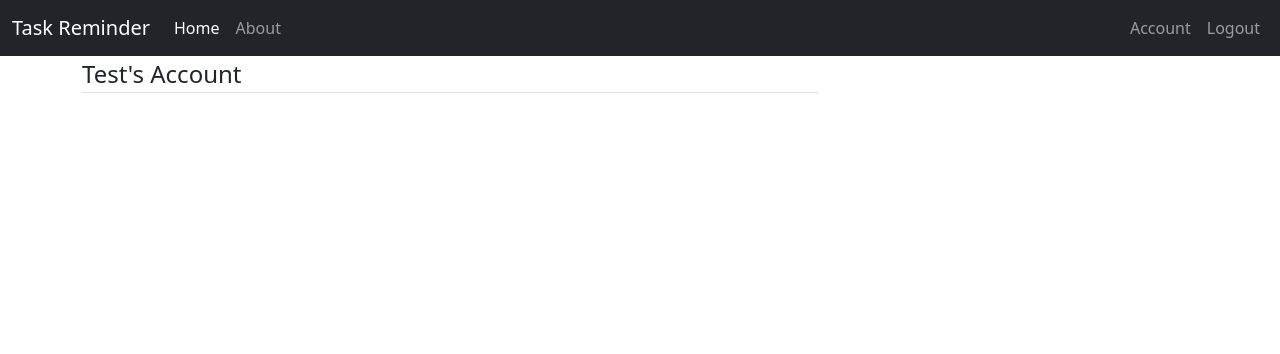
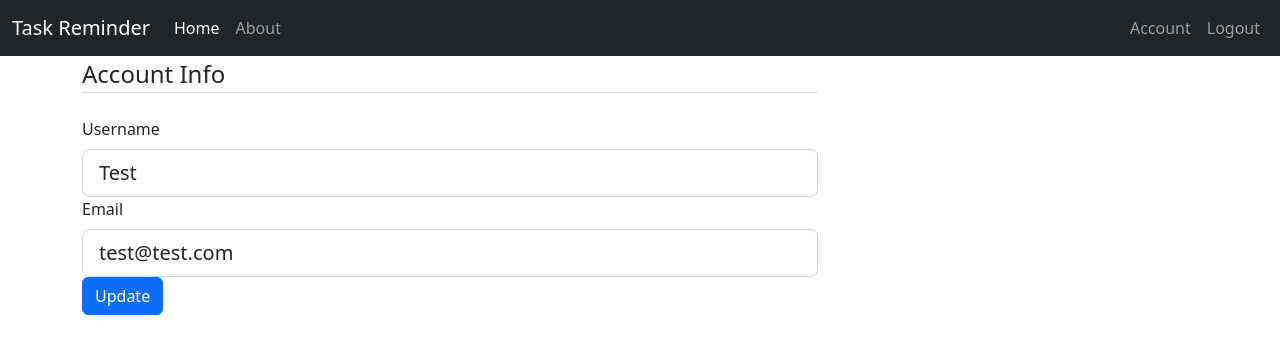
Before and after one commit to nickpartalis/Task_reminder, a Flask app: page /account in a window 1280 px wide. Shown: the top 354 px of the page. Run offline with Flask 2, Linux system fonts and the light colour scheme; a user stored in the database is signed in.

Commit message:
Add account info updating
Date: Mon Sep 5 20:15:42 2022 +0300

```diff
--- a/task_app/forms.py
+++ b/task_app/forms.py
@@ -1,4 +1,5 @@
 from flask_wtf import FlaskForm
+from flask_login import current_user
 from wtforms import StringField, PasswordField, SubmitField, BooleanField
 from wtforms.validators import DataRequired, Length, Email, EqualTo, ValidationError
 from task_app.models import User
@@ -27,3 +28,21 @@ class LoginForm(FlaskForm):
     password = PasswordField("Password", validators=[DataRequired(), Length(min=6, max=20)])
     remember = BooleanField("Remember Me")
     submit = SubmitField("Log In")
+
+
+class UpdateAccountForm(FlaskForm):
+    username = StringField("Username", validators=[DataRequired(), Length(min=2, max=20)])
+    email = StringField("Email", validators=[DataRequired(), Email()])
+    submit = SubmitField("Update")
+
+    def validate_username(self, username):
+        if username.data != current_user.username:
+            user = User.query.filter_by(username=username.data).first()
+            if user:
+                raise ValidationError("That username is taken. Please choose a different one.")
+
+    def validate_email(self, email):
+        if email.data != current_user.email:
+            user = User.query.filter_by(email=email.data).first()
+            if user:
+                raise ValidationError('That email is taken. Please choose a different one.')
--- a/task_app/models.py
+++ b/task_app/models.py
@@ -11,7 +11,7 @@ class User(db.Model, UserMixin):
     id = db.Column(db.Integer, primary_key=True)
     username = db.Column(db.String(20), unique=True, nullable=False)
     email = db.Column(db.String(100), unique=True, nullable=False)
-    password = db.Column(db.String(60), nullable=False)
+    password = db.Column(db.String(100), nullable=False)
     tasks = db.relationship("Task", backref="author", lazy=True)
 
     def __repr__(self):
--- a/task_app/routes.py
+++ b/task_app/routes.py
@@ -1,6 +1,6 @@
 from flask import render_template, url_for, flash, redirect, request
 from task_app import app, db, bcrypt
-from task_app.forms import RegistrationForm, LoginForm
+from task_app.forms import RegistrationForm, LoginForm, UpdateAccountForm
 from task_app.models import User, Task
 from flask_login import login_user, current_user, logout_user, login_required
 
@@ -69,7 +69,18 @@ def logout():
     logout_user()
     return redirect(url_for("home"))
 
-@app.route("/account")
+@app.route("/account", methods=["GET", "POST"])
 @login_required
 def account():
-    return render_template("account.html")
+    form = UpdateAccountForm()
+    if form.validate_on_submit():
+        if form.username.data != current_user.username or form.email.data != current_user.email:
+            current_user.username = form.username.data
+            current_user.email = form.email.data
+            db.session.commit()
+            flash("Your account information have been updated.", "success")
+            return redirect(url_for("account"))
+    elif request.method == "GET":
+        form.username.data = current_user.username
+        form.email.data = current_user.email
+    return render_template("account.html", form=form)
--- a/task_app/templates/account.html
+++ b/task_app/templates/account.html
@@ -1,4 +1,43 @@
 {% extends "layout.html" %}
 {% block content %}
-    <legend class="border-bottom mb-4">{{ current_user.username}}'s Account</legend>
+    <div class="content-section">
+        <form method="POST" action="">
+            {{ form.hidden_tag() }}
+            <fieldset class="form-group">
+                <legend class="border-bottom mb-4">Account Info</legend>
+                <div class="form-group">
+                    {{ form.username.label(class="form-label") }}
+
+                    {% if form.username.errors %}
+                        {{ form.username(class="form-control form-control-lg is-invalid") }}
+                        <div class="invalid-feedback">
+                            {% for error in form.username.errors %}
+                                <span>{{ error }}</span>
+                            {% endfor %}
+                        </div>
+                    {% else %}
+                        {{ form.username(class="form-control form-control-lg") }}
+                    {% endif %}
+                </div>
+                <div class="form-group">
+                    {{ form.email.label(class="form-label") }}
+
+                    {% if form.email.errors %}
+                        {{ form.email(class="form-control form-control-lg is-invalid") }}
+                        <div class="invalid-feedback">
+                            {% for error in form.email.errors %}
+                                <span>{{ error }}</span>
+                            {% endfor %}
+                        </div>
+                    {% else %}
+                        {{ form.email(class="form-control form-control-lg") }}
+                    {% endif %}
+                </div>
+            </fieldset>
+            <div class="form-group">
+                {{ form.submit(class="btn btn-primary") }}
+            </div>
+        </form>
+    </div>
+
 {% endblock %}
```
Also changed, not shown: task_app/app.db.
